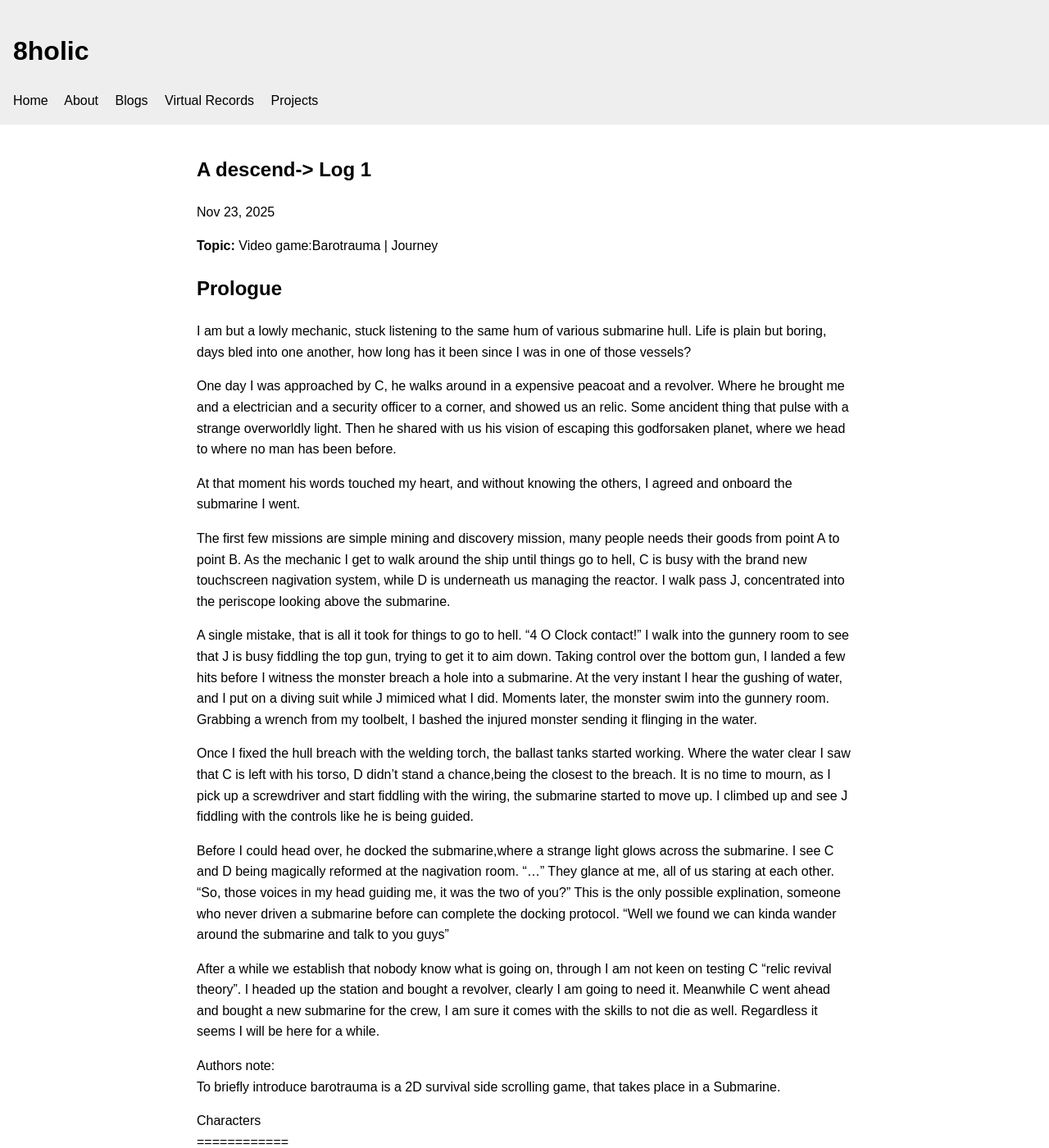
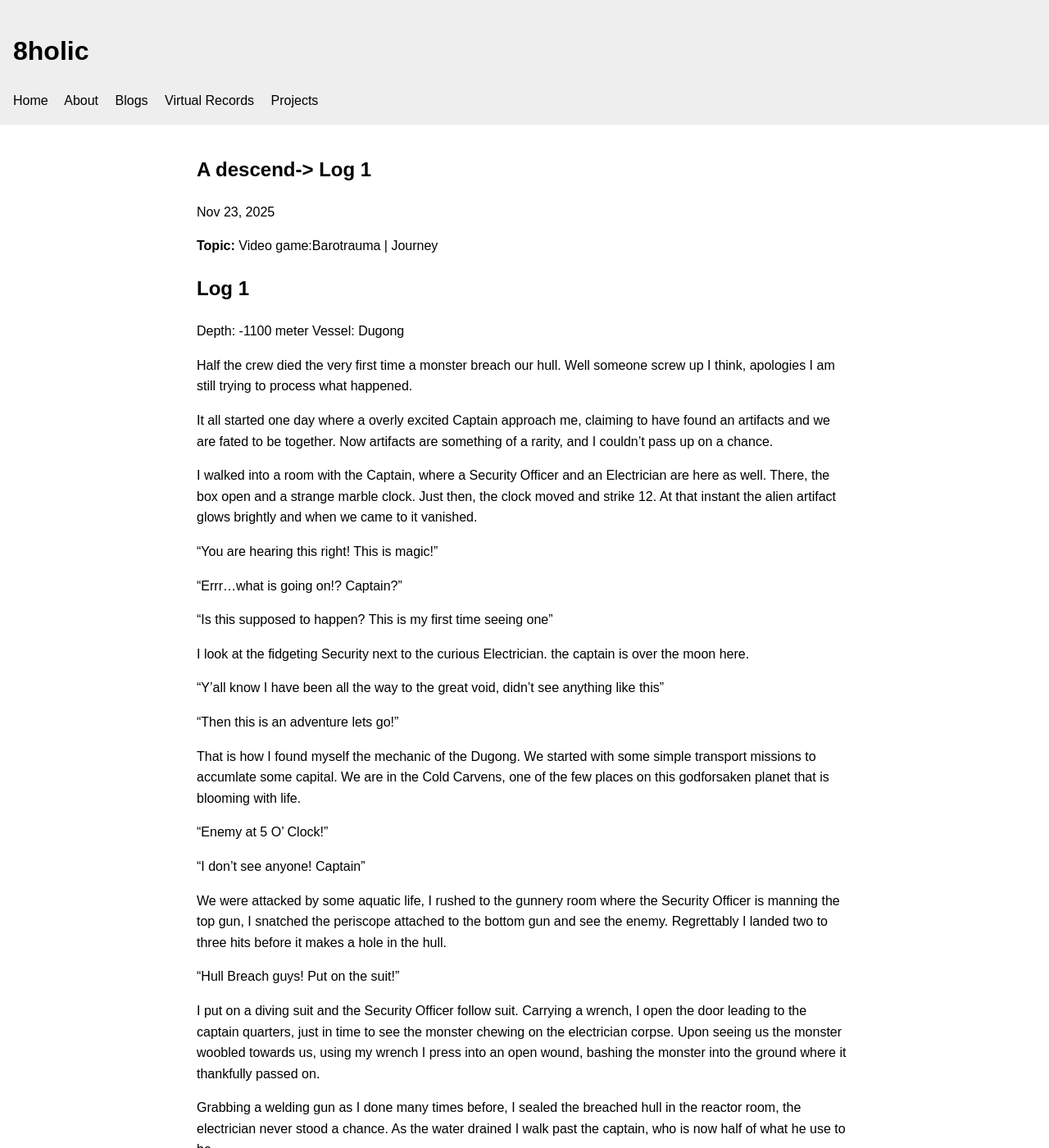
Before and after one commit to 8holic/8holic, a Jekyll site: the page built from _vrecords/2025-11-23-barotrauma.markdown, in a window 1280 px wide and 1400 px high. Shown: the whole window at 82% size. Built offline with Jekyll 4.4.1, drawn with Linux system fonts in a browser that asks for light colours; some of the changed text lies outside the part shown.

Commit message:
Edited the barotrauma fnafic

```diff
--- a/_vrecords/2025-11-23-barotrauma.markdown
+++ b/_vrecords/2025-11-23-barotrauma.markdown
@@ -8,30 +8,49 @@ description: "Prologue of the adventure"
 
 ---
 
+# Log 1
 
-# Prologue
-I am but a lowly mechanic, stuck listening to the same hum of various submarine hull. Life is plain but boring, days bled into one another, how long has it been since I was in one of those vessels?
+Depth: -1100 meter
+Vessel: Dugong
 
-One day I was approached by C, he walks around in a expensive peacoat and a revolver. Where he brought me and a electrician and a security officer to a corner, and showed us an relic. Some ancident thing that pulse with a strange overworldly light. Then he shared with us his vision of escaping this godforsaken planet, where we head to where no man has been before.
+Half the crew died the very first time a monster breach our hull. Well someone screw up I think, apologies I am still trying to process what happened.
 
-At that moment his words touched my heart, and without knowing the others, I agreed and onboard the submarine I went.
+It all started one day where a overly excited Captain approach me, claiming to have found an artifacts and we are fated to be together. Now artifacts are something of a rarity, and I couldn't pass up on a chance.
 
-The first few missions are simple mining and discovery mission, many people needs their goods from point A to point B. As the mechanic I get to walk around the ship until things go to hell, C is busy with the brand new touchscreen nagivation system, while D is underneath us managing the reactor. I walk pass J, concentrated into the periscope looking above the submarine.
+I walked into a room with the Captain, where a Security Officer and an Electrician are here as well. There, the box open and a strange marble clock. Just then, the clock moved and strike 12. At that instant the alien artifact glows brightly and when we came to it vanished.
 
-A single mistake, that is all it took for things to go to hell.
-"4 O Clock contact!"
-I walk into the gunnery room to see that J is busy fiddling the top gun, trying to get it to aim down. Taking control over the bottom gun, I landed a few hits before I witness the monster breach a hole into a submarine. At the very instant I hear the gushing of water, and I put on a diving suit while J mimiced what I did. Moments later, the monster swim into the gunnery room. Grabbing a wrench from my toolbelt, I bashed the injured monster sending it flinging in the water.
+"You are hearing this right! This is magic!"
 
-Once I fixed the hull breach with the welding torch, the ballast tanks started working. Where the water clear I saw that C is left with his torso, D didn't stand a chance,being the closest to the breach. It is no time to mourn, as I pick up a screwdriver and start fiddling with the wiring, the submarine started to move up. I climbed up and see J fiddling with the controls like he is being guided.
+"Errr...what is going on!? Captain?"
 
-Before I could head over, he docked the submarine,where a strange light glows across the submarine. I see C and D being magically reformed at the nagivation room.
-"..."
-They glance at me, all of us staring at each other.
-"So, those voices in my head guiding me, it was the two of you?"
-This is the only possible explination, someone who never driven a submarine before can complete the docking protocol.
-"Well we found we can kinda wander around the submarine and talk to you guys"
+"Is this supposed to happen? This is my first time seeing one"
 
-After a while we establish that nobody know what is going on, through I am not keen on testing C "relic revival theory". I headed up the station and bought a revolver, clearly I am going to need it. Meanwhile C went ahead and bought a new submarine for the crew, I am sure it comes with the skills to not die as well. Regardless it seems I will be here for a while.
+I look at the fidgeting Security next to the curious Electrician. the captain is over the moon here.
+
+"Y'all know I have been all the way to the great void, didn't see anything like this"
+
+"Then this is an adventure lets go!"
+
+That is how I found myself the mechanic of the Dugong. We started with some simple transport missions to accumlate some capital. We are in the Cold Carvens, one of the few places on this godforsaken planet that is blooming with life.
+
+"Enemy at 5 O' Clock!"
+
+"I don't see anyone! Captain"
+
+We were attacked by some aquatic life, I rushed to the gunnery room where the Security Officer is manning the top gun, I snatched the periscope attached to the bottom gun and see the enemy. Regrettably I landed two to three hits before it makes a hole in the hull.
+
+"Hull Breach guys! Put on the suit!"
+
+I put on a diving suit and the Security Officer follow suit. Carrying a wrench, I open the door leading to the captain quarters, just in time to see the monster chewing on the electrician corpse. Upon seeing us the monster woobled towards us, using my wrench I press into an open wound, bashing the monster into the ground where it thankfully passed on.
+
+Grabbing a welding gun as I done many times before, I sealed the breached hull in the reactor room, the electrician never stood a chance. As the water drained I walk past the captain, who is now half of what he use to be.
+
+I set the submarine to pilot and head off to repair the submarine, the Security Officer stared at the screen, standing next to the Captain torso. The instant we docked automatically, a strange light form inside the submarine,there it stood, the Captain and Electrician. They move more sluggishly than they did before but they are definetly alive, right beside their corpse.
+
+As the captain declare that the fates won't let us die until the dream is true, I am off to get some Rum. I will either wake up soon or we are stuck on this journey to hell together.
+
+Signed
+Holic
 
 Authors note:<br>
 To briefly introduce barotrauma is a 2D survival side scrolling game, that takes place in a Submarine.
```
